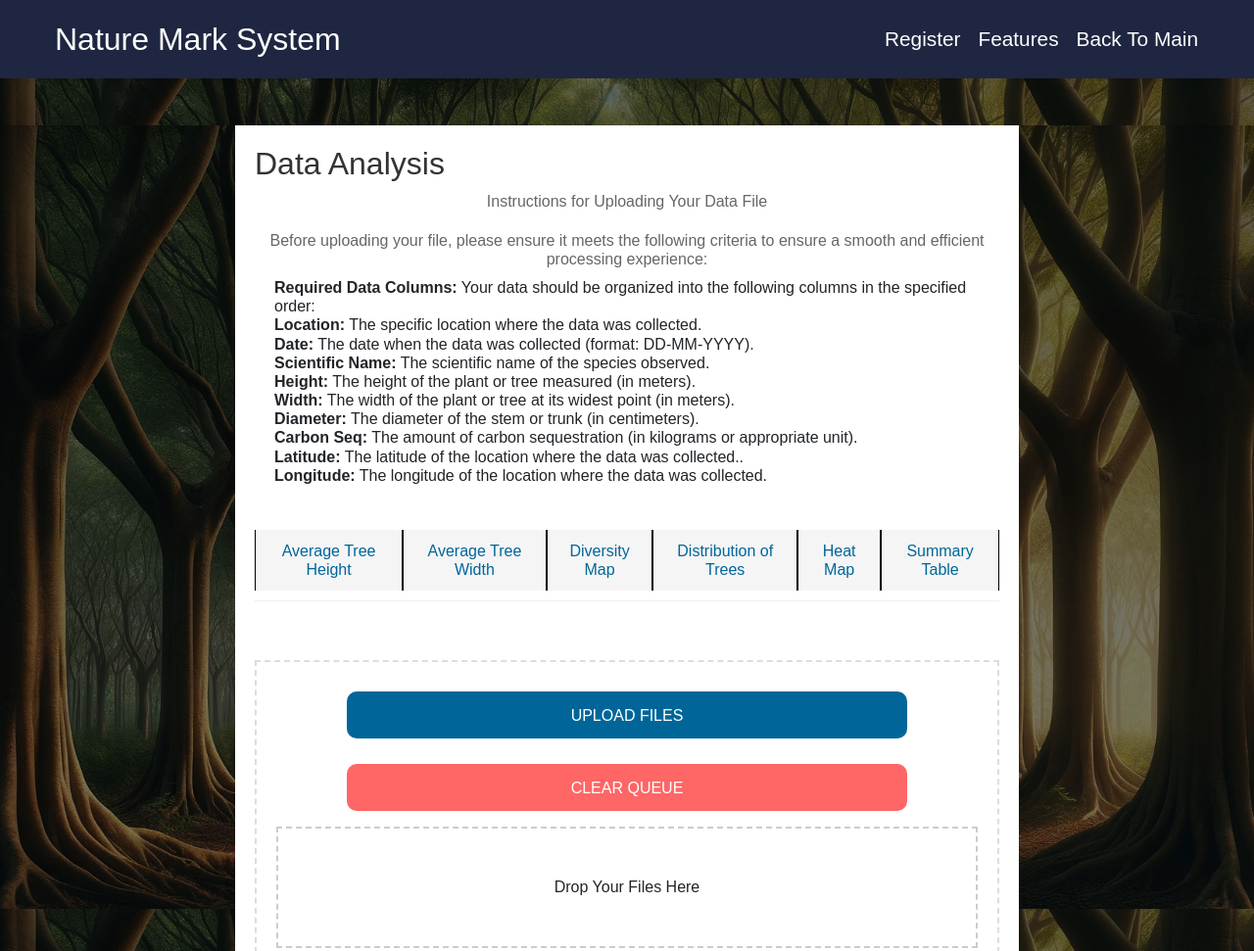
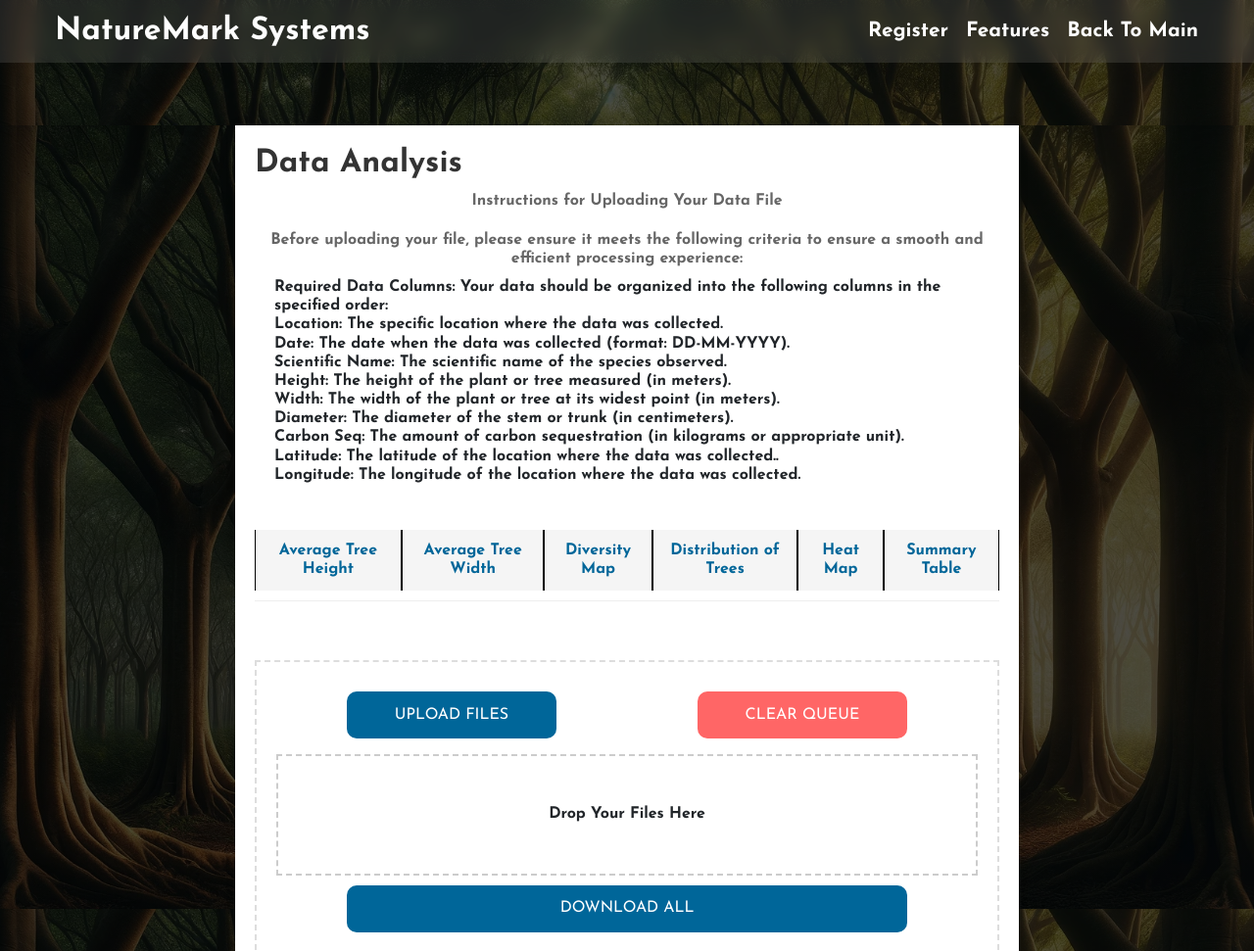
Before and after one commit to vishrahul2002/naturemark, a plain HTML site: page upload.html in a window 1280 px wide. Shown: the top 971 px of the page at 98% size. Drawn offline with nearby package versions, Linux system fonts and the light colour scheme.

Commit message:
added font

```diff
--- a/style/style.css
+++ b/style/style.css
@@ -1,4 +1,5 @@
-
+@import url('https://fonts.googleapis.com/css2?family=Josefin+Sans:ital,wght@0,100..700;1,100..700&display=swap');
+@import url('https://fonts.googleapis.com/css2?family=Rubik:ital,wght@0,300..900;1,300..900&display=swap');
 
 *,
 *::before,
@@ -16,12 +17,11 @@ html,
 body {
     width: 100%;
     height: 100vh;
-    background: linear-gradient(to bottom, rgba(0, 0, 0, 0.613), rgba(0, 0, 0, 0.496)),
+    background: linear-gradient(rgba(0, 0, 0, 0.7), rgba(0, 0, 0, 0.7)),
     url('/assets/trees3.png');
     background-position: center;
     background-size: cover;
     background-attachment: fixed;
-    font-family:'Gill Sans', 'Gill Sans MT', Calibri, 'Trebuchet MS', sans-serif;
 }
 
 
@@ -45,7 +45,8 @@ body {
 body, h1, h2, h3, p, ul, li {
     margin: 0;
     padding: 0;
-    font-family: Arial, sans-serif;
+    font-weight: 800;
+    font-family: 'Josefin Sans', sans-serif;
 }
 
 h1 {
@@ -97,9 +98,9 @@ img {
 /* =========== Navbar =========== */
 nav {
     width: 100%;
-    height: 5rem;
-    background: var(--bg-primary);
-    /* overflow: hidden; */
+    height: 4rem;
+    background: rgba(255, 255, 255, 0.1);
+    backdrop-filter: blur(0.5rem);
     position: absolute;
     top: 0;
 }
@@ -209,7 +210,9 @@ nav {
 }
 
 main {
-    margin-top: 10rem;
+  display: flex;
+  justify-content: center;
+  align-items: center;
     width: 100%;
     height: 100vh;
     color: var(--color-primary);
@@ -333,7 +336,10 @@ main {
     font-size: 1.2rem;
   }
 
-
+  .upload-clear{
+    display: flex;
+    flex-direction: row;
+  }
 
 
 /* =========== End Of Form Section =========== */
--- a/style/upload.css
+++ b/style/upload.css
@@ -1,7 +1,10 @@
+@import url('https://fonts.googleapis.com/css2?family=Josefin+Sans:ital,wght@0,100..700;1,100..700&display=swap');
+@import url('https://fonts.googleapis.com/css2?family=Rubik:ital,wght@0,300..900;1,300..900&display=swap');
+
 body, h1, h2, h3, p, ul, li {
     margin: 0;
     padding: 0;
-    font-family: Arial, sans-serif;
+    font-family: 'Josefin Sans', sans-serif;
 }
 
 .bold {
--- a/upload.html
+++ b/upload.html
@@ -3,7 +3,7 @@
 <head>
 <meta charset="UTF-8">
 <meta name="viewport" content="width=device-width, initial-scale=1.0">
-<title>JPG to PNG Converter</title>
+<title>NMS</title>
 <link rel="stylesheet" href="https://cdnjs.cloudflare.com/ajax/libs/font-awesome/6.5.1/css/all.min.css" integrity="sha512-DTOQO9RWCH3ppGqcWaEA1BIZOC6xxalwEsw9c2QQeAIftl+Vegovlnee1c9QX4TctnWMn13TZye+giMm8e2LwA==" crossorigin="anonymous" referrerpolicy="no-referrer" />
 
 <link
@@ -20,7 +20,7 @@
     <!-- ========== Navbar ========== -->
     <nav>
         <div class="container nav__container">
-                <a href="index.html" class="nav__logo">Nature Mark System</a>
+                <a href="index.html" class="nav__logo">NatureMark Systems</a>
                 <ul class="nav__menu" id="navbar">
                     <li><a href="index.html" id="nav-reg">Register</a></li>
                     <li><a href="upload.html">Features</a></li>
@@ -70,8 +70,10 @@
     </section>
 
     <section class="file-drop-zone">
-        <button id="upload-btn">UPLOAD FILES</button>
-        <button id="clear-btn">CLEAR QUEUE</button>
+        <div class="upload-clear">
+            <button id="upload-btn">UPLOAD FILES</button>
+            <button id="clear-btn">CLEAR QUEUE</button>
+        </div>
         <div class="drop-area">
             <p>Drop Your Files Here</p>
         </div>
```
Also changed, not shown: index.html (+4 -4 lines), style/navbar.css (deleted).
